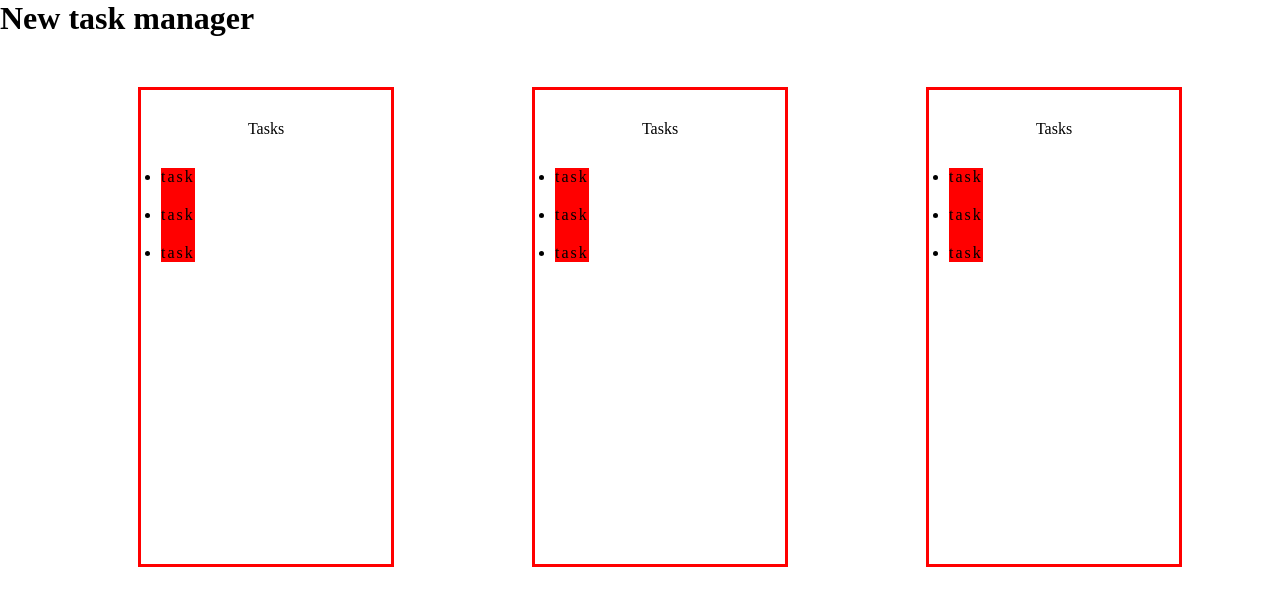
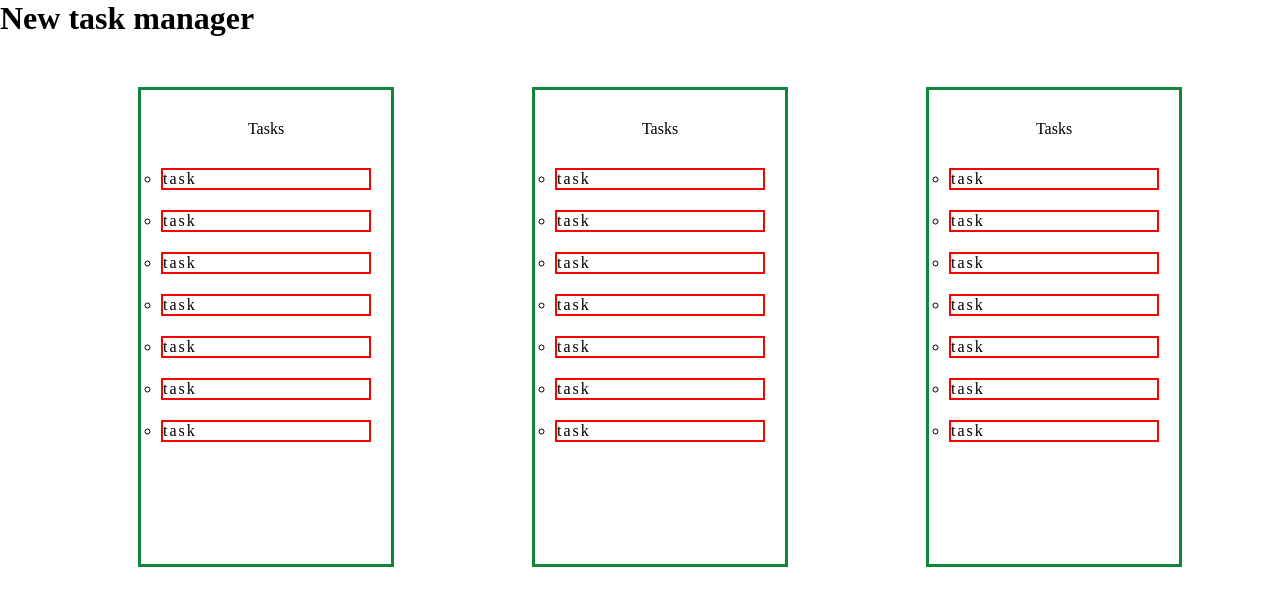
Before and after one commit to ClintasaurusRex/TaskManagerv2, a React (Vite) app in the folder client/: page / in a window 1280 px wide. Shown: the top 606 px of the page. Built offline with nearby package versions, Linux system fonts and the light colour scheme.

Commit message:
Update task list styling and layout in App component

```diff
--- a/client/src/App.css
+++ b/client/src/App.css
@@ -12,7 +12,7 @@
   display: flex;
   flex-direction: column;
   align-items: flex-start;
-  border: 3px solid red;
+  border: 3px solid rgb(17, 134, 56);
   width: 20%;
   height: 60vh;
   padding: 20px;
@@ -20,14 +20,7 @@
 
   /* background-color: red; */
 }
-.list-items {
-  margin-top: 20px;
-  letter-spacing: 2px;
-  display: flex;
-  flex-direction: column;
-  gap: 20px;
-  background-color: red;
-}
+
 .tasks-title {
   /* background-color: red; */
   display: flex;
@@ -43,3 +36,18 @@
   justify-content: space-evenly;
   margin-top: 50px;
 }
+
+.list-items {
+  margin-top: 20px;
+  letter-spacing: 2px;
+  display: flex;
+  flex-direction: column;
+  gap: 20px;
+  list-style: circle;
+  width: 100%;
+  /* background-color: red; */
+}
+
+.list-item {
+  border: 2px solid red;
+}
--- a/client/src/App.jsx
+++ b/client/src/App.jsx
@@ -19,9 +19,13 @@ function Task() {
       <main className='main-container'>
         <div className='tasks-title'>Tasks</div>
         <ul className='list-items'>
-          <li>task</li>
-          <li>task</li>
-          <li>task</li>
+          <li className='list-item'>task</li>
+          <li className='list-item'>task</li>
+          <li className='list-item'>task</li>
+          <li className='list-item'>task</li>
+          <li className='list-item'>task</li>
+          <li className='list-item'>task</li>
+          <li className='list-item'>task</li>
         </ul>
       </main>
     </>
```
